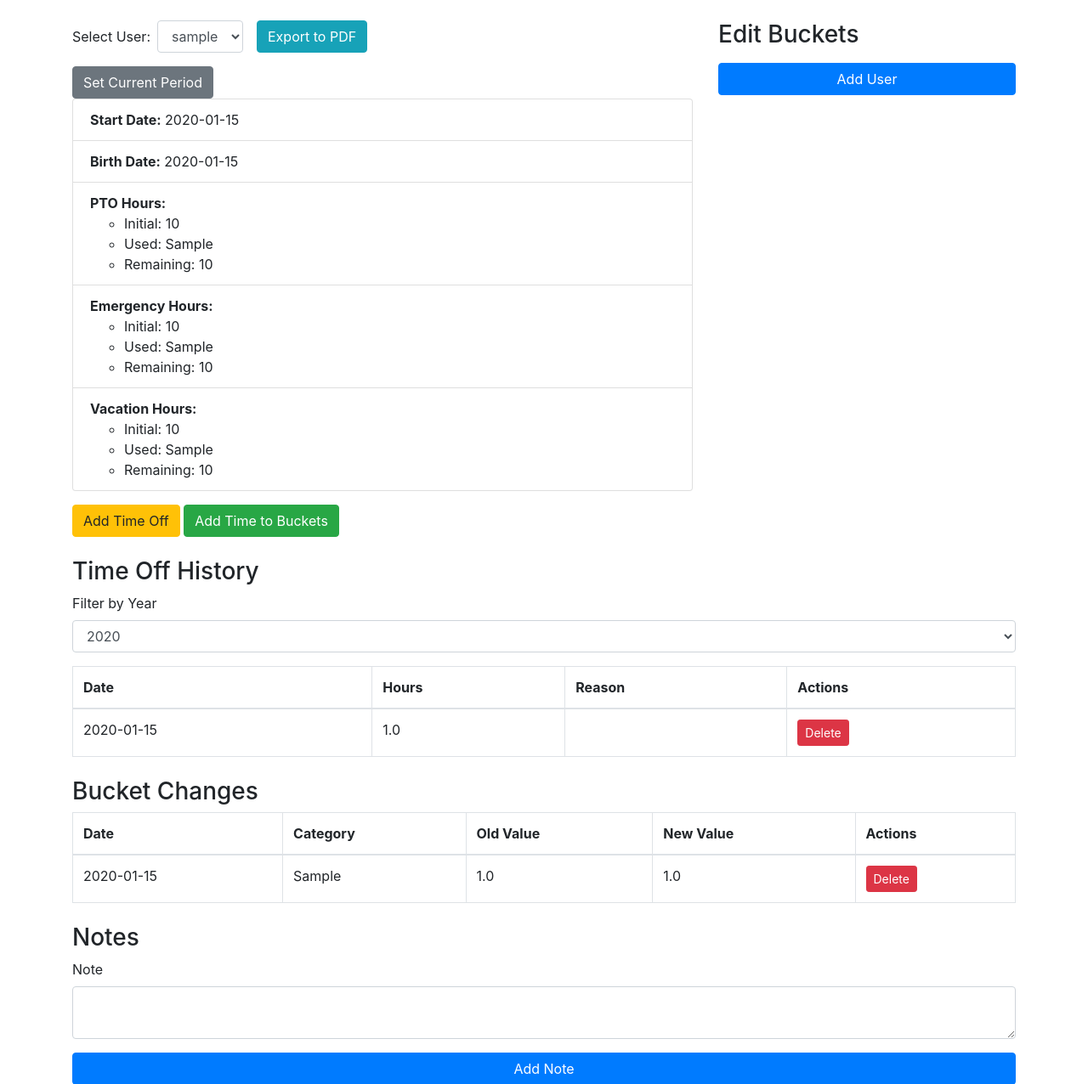
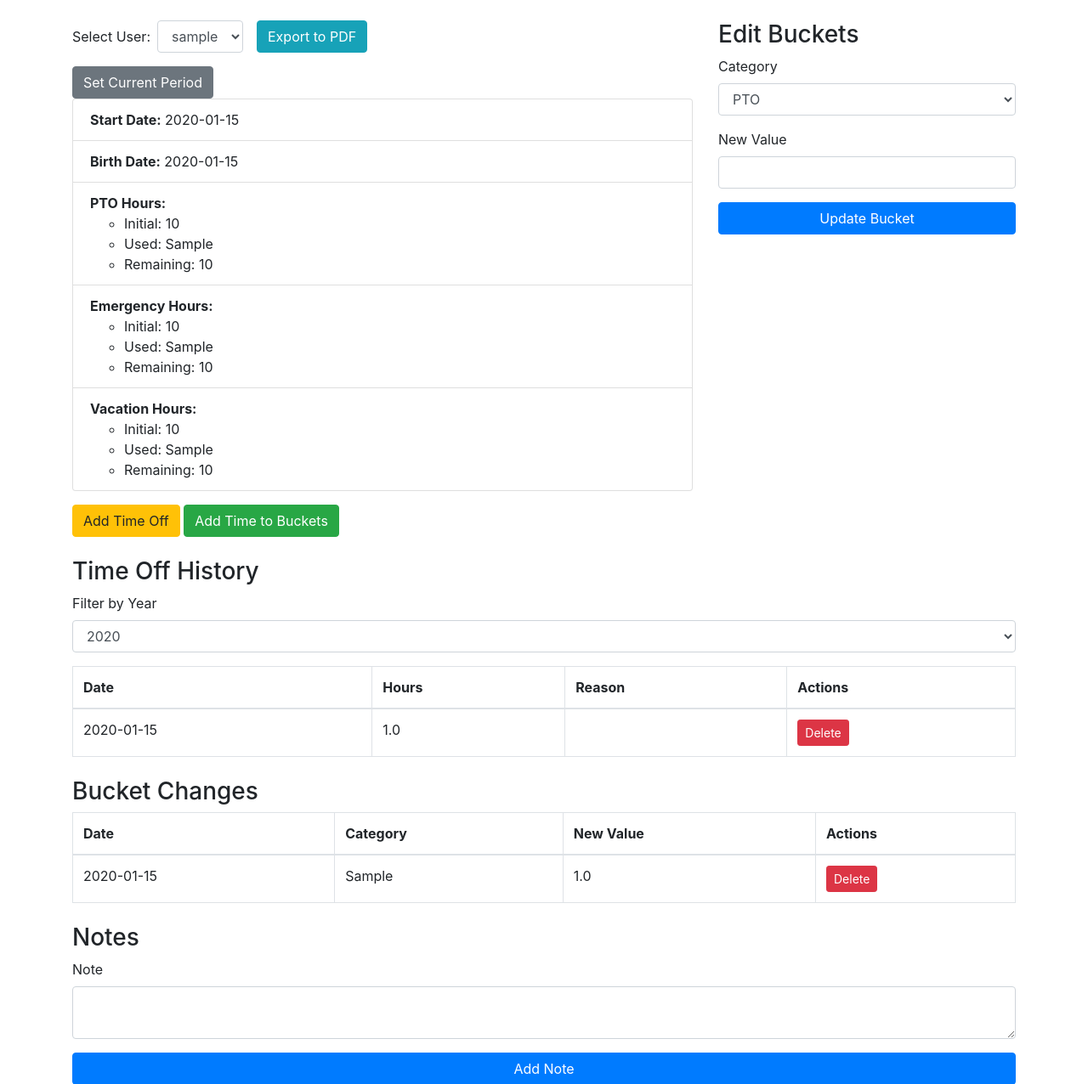
Before and after one commit to ChristopherStrom/PTO-Tracker, a Flask app: template templates/view_user.html in a window 1280 px wide. Shown: the part 56-1332 px from the top of the page at 85% size. Run offline with Flask 3, Linux system fonts and the light colour scheme; a user stored in the database is signed in; tables that the repository leaves empty hold one stand-in row (values such as "Sample post"); the template is opened without the code that fills it: values that come from a table or form of the project are taken from there, most other values are stand-ins (such as "Sample title", 1, 10 or a date in 2020); some libraries are stand-ins or nearby versions.

Commit message:
Update view_user.html

```diff
--- a/templates/view_user.html
+++ b/templates/view_user.html
@@ -51,18 +51,18 @@
     <div class="col-md-4">
         {% if current_user.role == 'admin' %}
             <h3>Edit Buckets</h3>
-            <form method="POST">
-                {{ form.hidden_tag() }}
+            <form method="POST" action="{{ url_for('edit_bucket', user_id=user.id) }}">
+                {{ bucket_form.hidden_tag() }}
                 <div class="form-group">
-                    {{ form.category.label(class="form-label") }}
-                    {{ form.category(class="form-control") }}
+                    {{ bucket_form.category.label(class="form-label") }}
+                    {{ bucket_form.category(class="form-control") }}
                 </div>
                 <div class="form-group">
-                    {{ form.new_value.label(class="form-label") }}
-                    {{ form.new_value(class="form-control") }}
+                    {{ bucket_form.new_value.label(class="form-label") }}
+                    {{ bucket_form.new_value(class="form-control") }}
                 </div>
                 <div class="form-group">
-                    {{ form.submit(class="btn btn-primary btn-block") }}
+                    {{ bucket_form.submit(class="btn btn-primary btn-block") }}
                 </div>
             </form>
         {% endif %}
@@ -106,7 +106,7 @@
                 <td>
                     {% if current_user.role == 'admin' %}
                         <form method="POST" action="{{ url_for('delete_time_off', time_off_id=time_off.id) }}" style="display:inline;">
-                            {{ form.hidden_tag() }}
+                            {{ hidden_form.hidden_tag() }}
                             <button type="submit" class="btn btn-danger btn-sm">Delete</button>
                         </form>
                     {% else %}
@@ -124,7 +124,6 @@
         <tr>
             <th>Date</th>
             <th>Category</th>
-            <th>Old Value</th>
             <th>New Value</th>
             <th>Actions</th>
         </tr>
@@ -134,12 +133,11 @@
             <tr>
                 <td>{{ change.date }}</td>
                 <td>{{ change.category }}</td>
-                <td>{{ change.old_value }}</td>
                 <td>{{ change.new_value }}</td>
                 <td>
                     {% if current_user.role == 'admin' %}
                         <form method="POST" action="{{ url_for('delete_bucket_change', bucket_change_id=change.id) }}" style="display:inline;">
-                            {{ form.hidden_tag() }}
+                            {{ hidden_form.hidden_tag() }}
                             <button type="submit" class="btn btn-danger btn-sm">Delete</button>
                         </form>
                     {% else %}
@@ -178,7 +176,7 @@
                 <td>
                     {% if current_user.role == 'admin' or current_user.id == note.user_id %}
                         <form method="POST" action="{{ url_for('delete_note', note_id=note.id) }}" style="display:inline;">
-                            {{ form.hidden_tag() }}
+                            {{ hidden_form.hidden_tag() }}
                             <button type="submit" class="btn btn-danger btn-sm">Delete</button>
                         </form>
                     {% else %}
```
